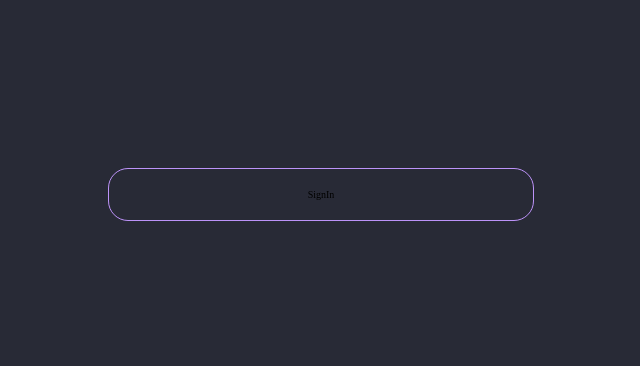
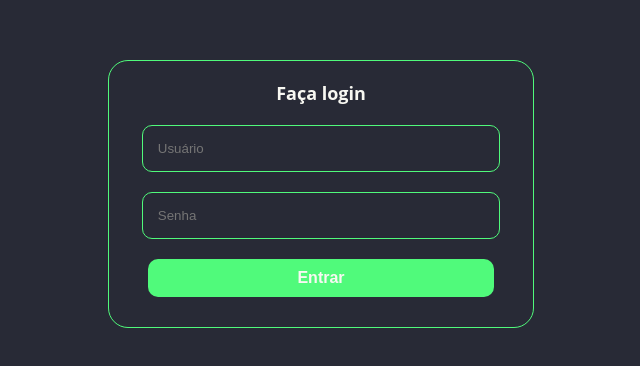
Before and after one commit to vdsou/prova-frontend, a React (Create React App) app: page /signin in a window 1280 px wide. Shown: the part 206-572 px from the top of the page, without its empty margins (319-959 px from the left). Built offline with nearby package versions, Linux system fonts and the light colour scheme.

Commit message:
add signin styles

```diff
--- a/src/components/Button/index.jsx
+++ b/src/components/Button/index.jsx
@@ -2,7 +2,11 @@ import React from 'react';
 import PropTypes from 'prop-types';
 import { ButtonContainer } from './styles';
 
-const Button = ({ children }) => <ButtonContainer>{children}</ButtonContainer>;
+const Button = ({ children, colorScheme = 'primary' }) => (
+  <ButtonContainer colorScheme={colorScheme}>
+    {children}
+  </ButtonContainer>
+);
 
 Button.propTypes = {
   children: PropTypes.any,
--- a/src/components/Button/styles.js
+++ b/src/components/Button/styles.js
@@ -4,11 +4,12 @@ export const ButtonContainer = styled.button`
   width: 90%;
   margin: 1rem;
   padding: 1rem;
-  background: ${({ theme }) => theme.colors.primary};
+  background: ${({ theme, colorScheme }) => colorScheme && theme.colors[colorScheme]};
   border: none;
   border-radius: 1rem;
   color: ${({ theme }) => theme.colors.secondary};
   font-weight: 700;
+  font-size: 1.6rem;
   cursor: pointer;
   &:hover {
     opacity: 0.9;
--- a/src/components/Input/index.jsx
+++ b/src/components/Input/index.jsx
@@ -1,11 +1,16 @@
 /* eslint-disable react/jsx-props-no-spreading */
 import React from 'react';
+import PropTypes from 'prop-types';
 import { InputContainer } from './styles';
 
-const Input = (props) => (
-  <InputContainer>
-    <input {...props} />
+const Input = ({ colorScheme = 'primary', ...rest }) => (
+  <InputContainer colorScheme={colorScheme}>
+    <input {...rest} />
   </InputContainer>
 );
 
+Input.propTypes = {
+  colorScheme: PropTypes.string,
+}.isRequired;
+
 export default Input;
--- a/src/components/Input/styles.js
+++ b/src/components/Input/styles.js
@@ -6,7 +6,7 @@ export const InputContainer = styled.div`
   justify-content: center;
   input {
     background: none;
-    border: 0.1rem solid ${({ theme }) => theme.colors.primary};
+    border: 0.1rem solid ${({ theme, colorScheme }) => colorScheme && theme.colors[colorScheme]};
     border-radius: 1rem;
     width: 85%;
     margin: 1rem;
@@ -14,7 +14,7 @@ export const InputContainer = styled.div`
     color: ${({ theme }) => theme.colors.secondary};
     outline: none;
 
-    &:hover{
+    &:hover {
       opacity: 0.8;
     }
   }
--- a/src/components/UserSign/index.jsx
+++ b/src/components/UserSign/index.jsx
@@ -2,9 +2,9 @@ import React from 'react';
 import PropTypes from 'prop-types';
 import { SignContainer, Wrapper } from './styles';
 
-const UserSign = ({ children }) => (
+const UserSign = ({ children, colorScheme = 'primary' }) => (
   <Wrapper>
-    <SignContainer>{children}</SignContainer>
+    <SignContainer colorScheme={colorScheme}>{children}</SignContainer>
   </Wrapper>
 );
 
--- a/src/components/UserSign/styles.js
+++ b/src/components/UserSign/styles.js
@@ -17,7 +17,7 @@ export const SignContainer = styled.form`
   width: 30%;
   height: auto;
   padding: 2rem;
-  border: 0.1rem solid ${({ theme }) => theme.colors.primary};
+  border: 0.1rem solid ${({ theme, colorScheme }) => (colorScheme && theme.colors[colorScheme])};
   border-radius: 2rem;
 `;
 export const Test = styled.div`
--- a/src/pages/SignIn/index.jsx
+++ b/src/pages/SignIn/index.jsx
@@ -1,7 +1,16 @@
 import React from 'react';
-import {} from './styles';
+import Title from './styles';
 import UserSign from '../../components/UserSign';
+import Input from '../../components/Input';
+import Button from '../../components/Button';
 
-const SignIn = () => <UserSign>SignIn</UserSign>;
+const SignIn = () => (
+  <UserSign colorScheme="quaternary">
+    <Title>Faça login</Title>
+    <Input placeholder="Usuário" type="text" colorScheme="quaternary" />
+    <Input placeholder="Senha" type="password" colorScheme="quaternary" />
+    <Button colorScheme="quaternary">Entrar</Button>
+  </UserSign>
+);
 
 export default SignIn;
--- a/src/pages/SignIn/styles.js
+++ b/src/pages/SignIn/styles.js
@@ -1,7 +1,9 @@
 import styled from 'styled-components';
 
-export const Wrapper = styled.main`
-
+const Title = styled.h2`
+  color: ${({ theme }) => theme.colors.secondary};
+  font-size: 1.8rem;
+  margin-bottom: 1rem;
 `;
 
-export default Wrapper;
+export default Title;
--- a/src/styles/globalStyles.js
+++ b/src/styles/globalStyles.js
@@ -5,11 +5,13 @@ const GlobalStyles = createGlobalStyle`
   font-size: 62.5%;
 }
 * {
+  @import url('https://fonts.googleapis.com/css2?family=Open+Sans:wght@300;400;500;700&display=swap');
   margin: 0;
   padding: 0;
 }
 body {
   background: ${({ theme }) => theme.colors.background};
+  font-family: 'Open Sans', sans-serif;
 }
 a{
   text-decoration: none;
```
